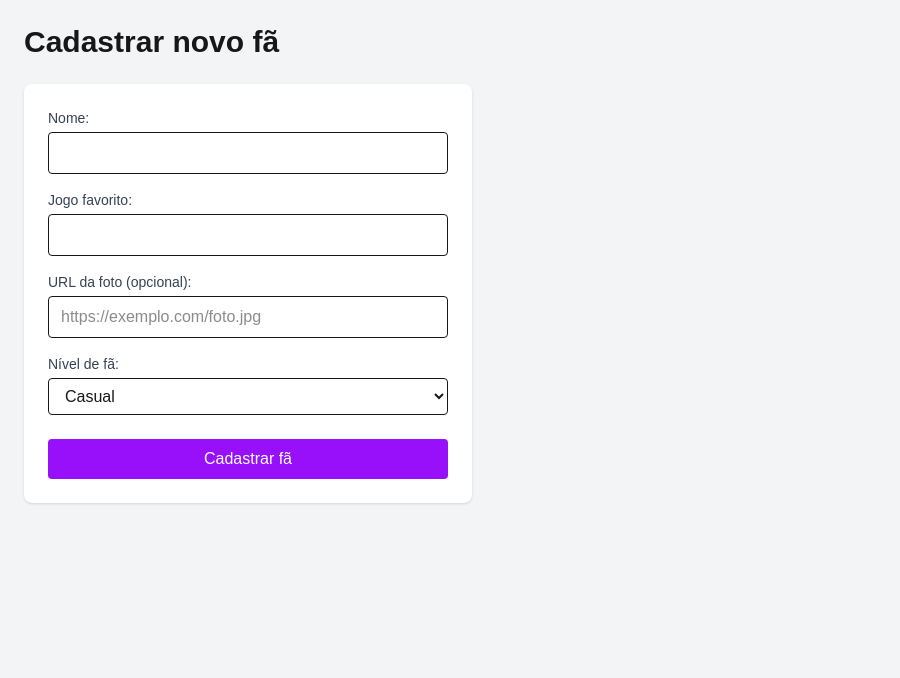
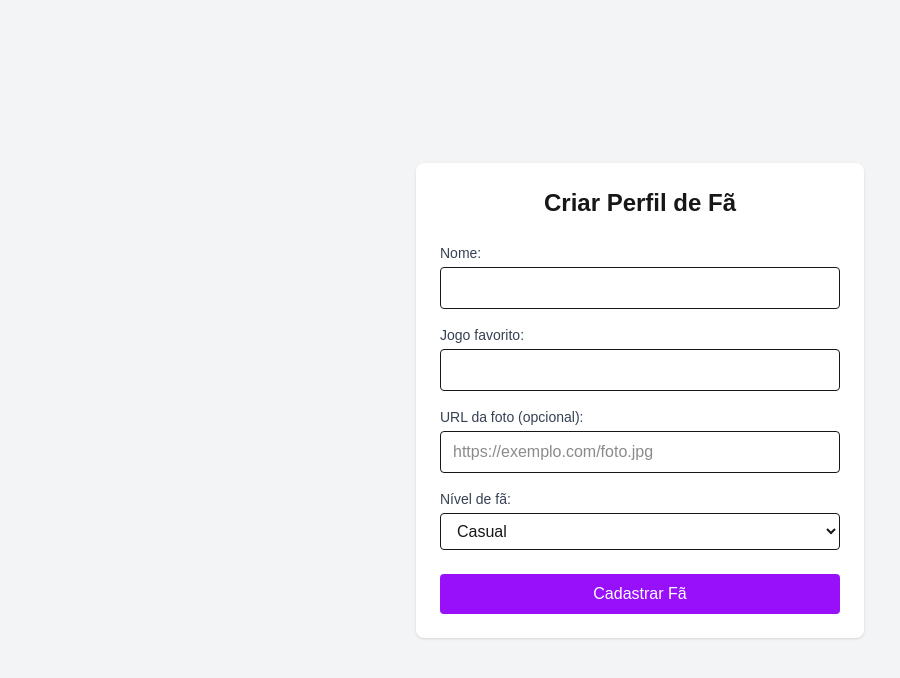
Before and after one commit to matheusrosa1/FuriaFans, a Next.js app in the folder frontend/: page /add-fan in a window 1280 px wide. Shown: the top 678 px of the page, without its empty margins (0-900 px from the left). Built offline with nearby package versions, Linux system fonts and the light colour scheme.

Commit message:
feat: local storage add-fan

```diff
--- a/frontend/src/app/add-fan/page.tsx
+++ b/frontend/src/app/add-fan/page.tsx
@@ -1,34 +1,48 @@
+// Página de criação de perfil de fã (/add-fan)
 "use client";
+
+import { useState } from "react";
 import { useRouter } from "next/navigation";
-import { useState } from "react";
 
-export default function NewFanPage() {
+export default function AddFanPage() {
+  const router = useRouter();
   const [name, setName] = useState("");
   const [favoriteGame, setFavoriteGame] = useState("");
+  const [photoUrl, setPhotoUrl] = useState("");
   const [fanLevel, setFanLevel] = useState("casual");
-  const [photoUrl, setPhotoUrl] = useState("");
-  const router = useRouter();
-
 
   const handleSubmit = (e: React.FormEvent) => {
     e.preventDefault();
-    const newFan = { name, favoriteGame, fanLevel, photoUrl };
-    console.log("Novo fã cadastrado:", newFan);
-    router.push("/");
+
+    const fanProfile = {
+      name,
+      favoriteGame,
+      photoUrl,
+      fanLevel,
+    };
+
+    localStorage.setItem("fanProfile", JSON.stringify(fanProfile));
+    console.log("Perfil de fã salvo:", fanProfile);
+
+    router.push("/fan/me");
   };
 
   return (
-    <main className="p-6 bg-gray-100 min-h-screen">
-      <h1 className="text-3xl font-bold mb-6">Cadastrar novo fã</h1>
-      <form onSubmit={handleSubmit} className="max-w-md bg-white p-6 rounded-lg shadow">
+    <main className="p-6 bg-gray-100 min-h-screen flex items-center justify-center">
+      <form
+        onSubmit={handleSubmit}
+        className="w-full max-w-md bg-white p-6 rounded-lg shadow"
+      >
+        <h1 className="text-2xl font-bold mb-6 text-center">Criar Perfil de Fã</h1>
+
         <label className="block mb-4">
           <span className="block text-sm font-medium text-gray-700">Nome:</span>
           <input
             type="text"
             value={name}
             onChange={(e) => setName(e.target.value)}
+            required
             className="mt-1 block w-full border rounded px-3 py-2"
-            required
           />
         </label>
 
@@ -38,8 +52,8 @@ export default function NewFanPage() {
             type="text"
             value={favoriteGame}
             onChange={(e) => setFavoriteGame(e.target.value)}
+            required
             className="mt-1 block w-full border rounded px-3 py-2"
-            required
           />
         </label>
 
@@ -49,8 +63,8 @@ export default function NewFanPage() {
             type="url"
             value={photoUrl}
             onChange={(e) => setPhotoUrl(e.target.value)}
+            placeholder="https://exemplo.com/foto.jpg"
             className="mt-1 block w-full border rounded px-3 py-2"
-            placeholder="https://exemplo.com/foto.jpg"
           />
         </label>
 
@@ -71,7 +85,7 @@ export default function NewFanPage() {
           type="submit"
           className="w-full bg-purple-600 text-white py-2 rounded hover:bg-purple-700"
         >
-          Cadastrar fã
+          Cadastrar Fã
         </button>
       </form>
     </main>
```
